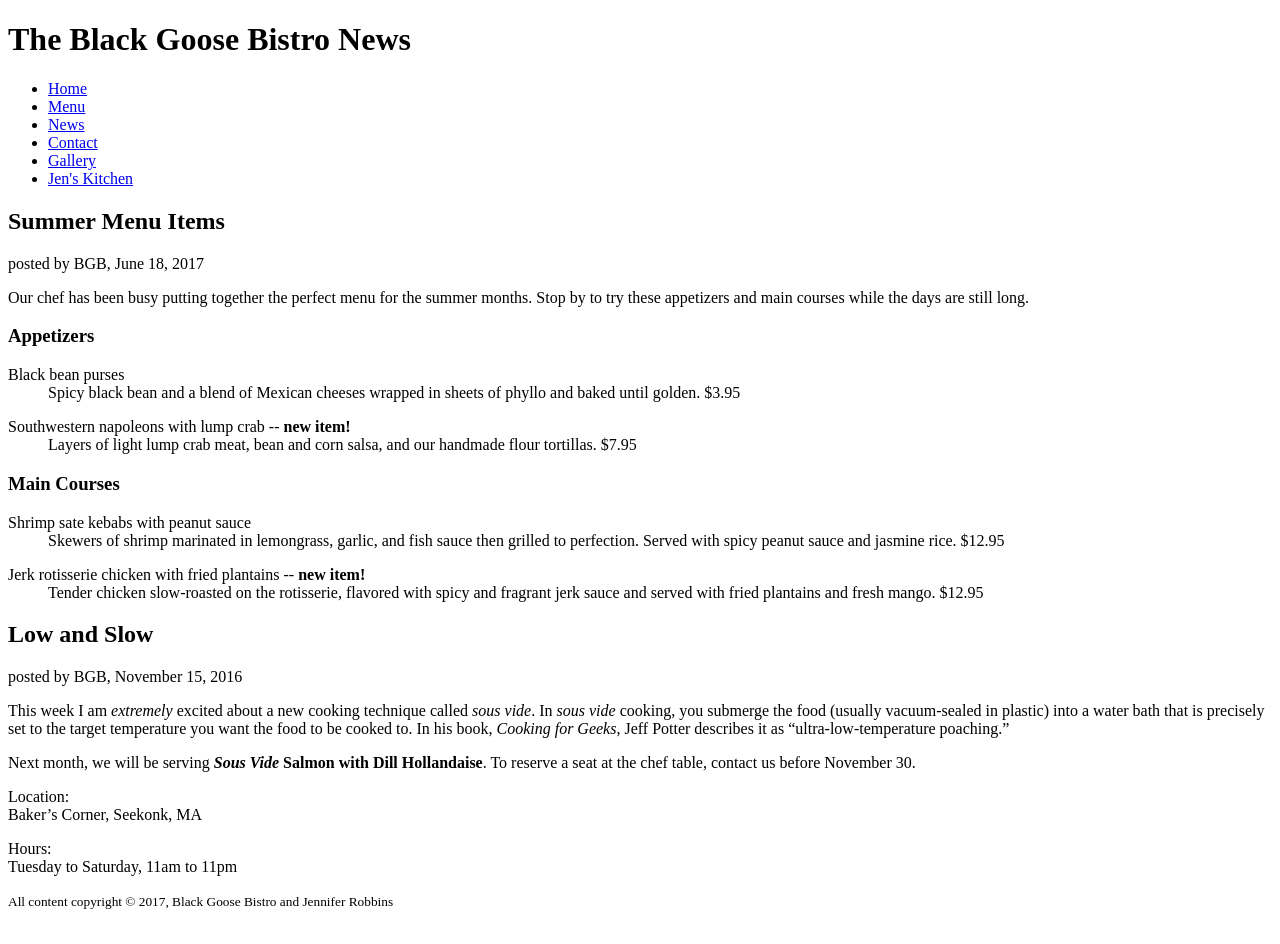
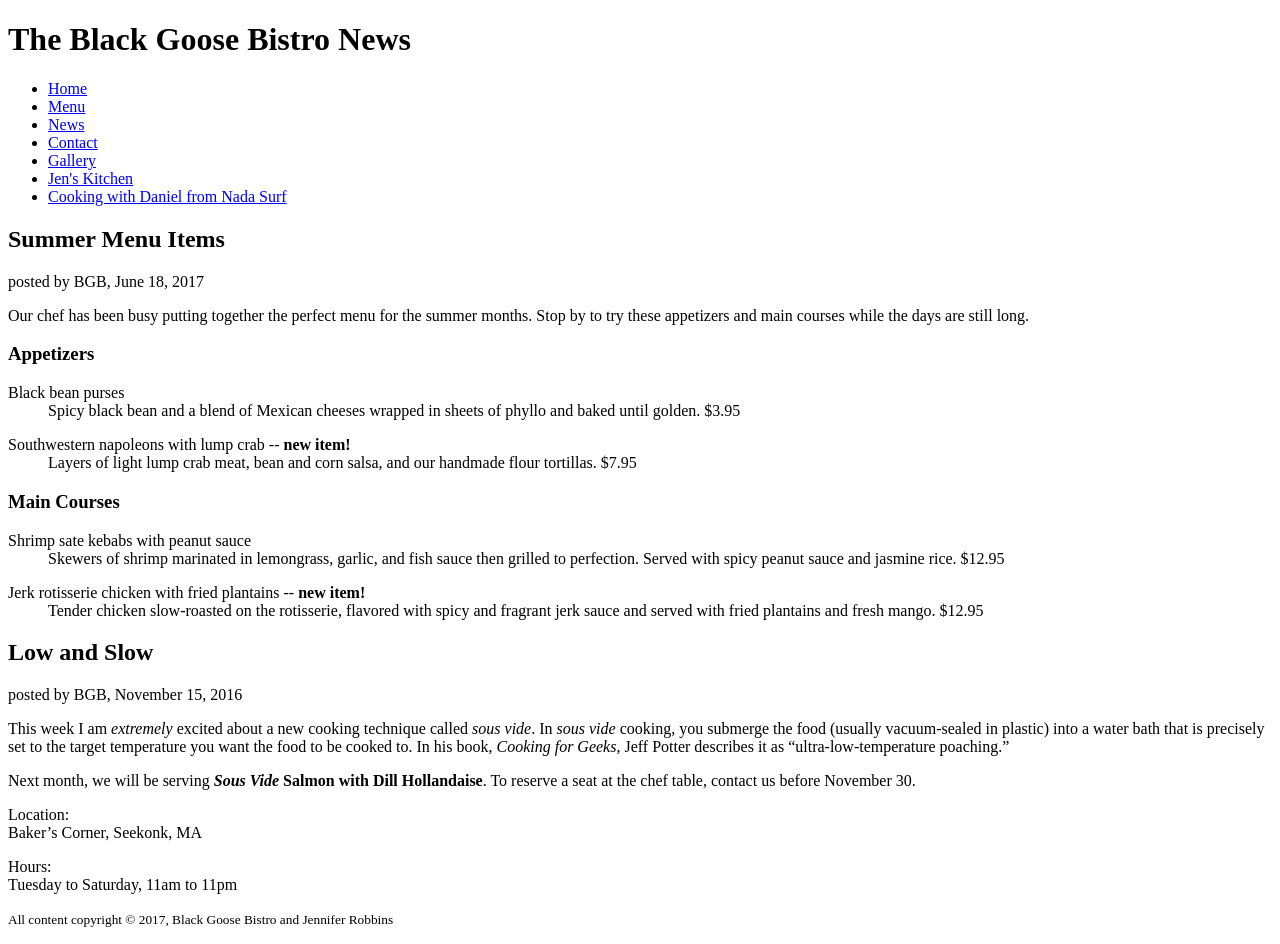
Before and after one commit to gabi-tbell/fid, a plain HTML site: page BlackGooseBistro/bgnews.html in a window 1280 px wide. Drawn offline with Linux system fonts and the light colour scheme.

Commit message:
Update bgnews.html
added a link for Cooking with Daniel to the nav

```diff
--- a/BlackGooseBistro/bgnews.html
+++ b/BlackGooseBistro/bgnews.html
@@ -18,6 +18,7 @@
                 <li><a href="contact.html">Contact</a></li>
                 <li><a href="gallery.html">Gallery</a></li>
                 <li><a href="JensKitchen.html">Jen's Kitchen</a></li>
+                <li><a href="11-3-Exercise.html">Cooking with Daniel from Nada Surf</a></li>
             </ul>
         </nav>
 </header>
```
